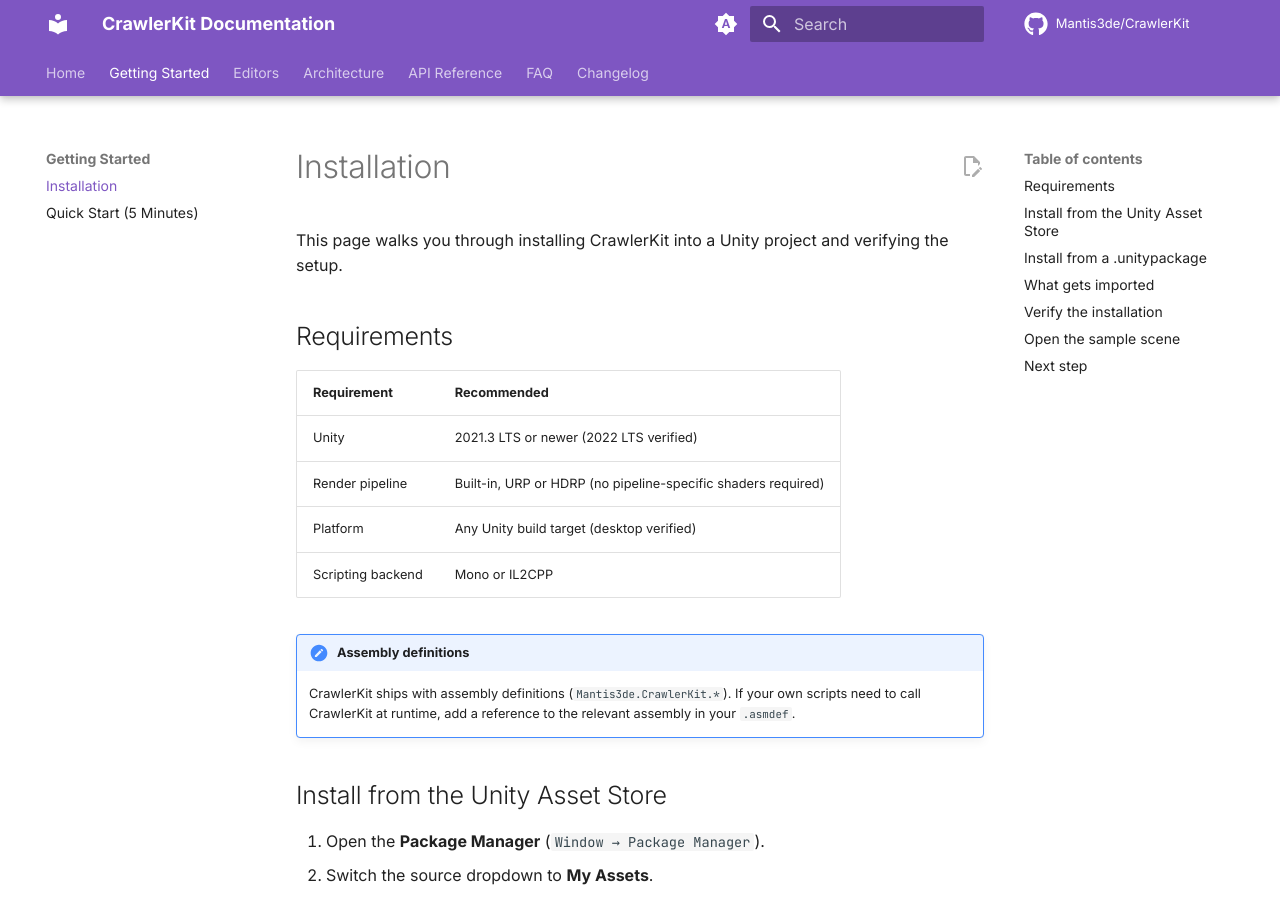
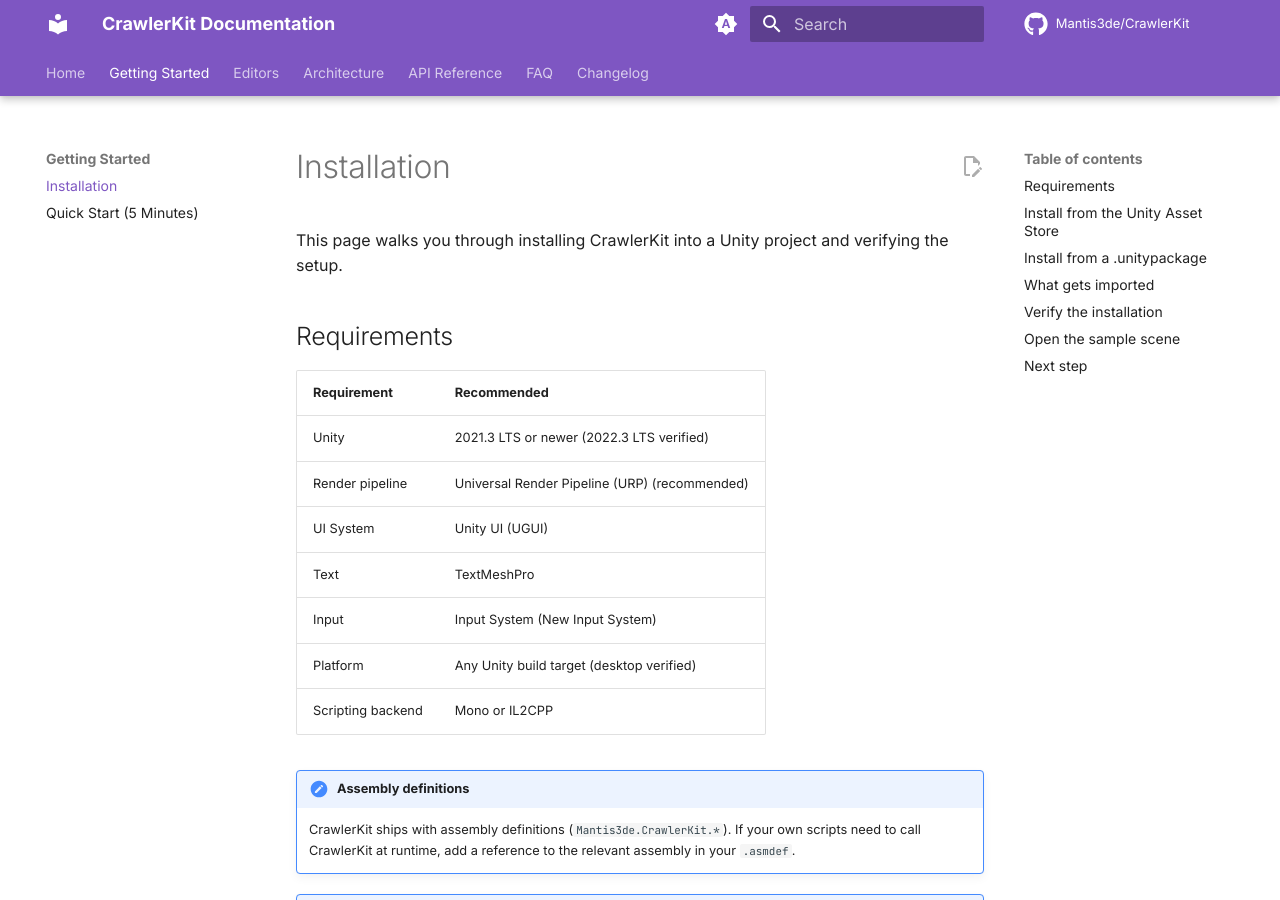
Before and after one commit to mantis3de/CrawlerKit-docs, an MkDocs documentation site: the page built from docs/getting-started/installation.md, in a window 1280 px wide and 900 px high. Built offline with MkDocs 1.6.1 and Material for MkDocs 9.7.7, drawn with Linux system fonts in a browser that asks for light colours; comment, search, counter and statistics services are not loaded; some of the changed text lies outside the part shown.

Commit message:
update docs

```diff
--- a/docs/getting-started/installation.md
+++ b/docs/getting-started/installation.md
@@ -6,13 +6,19 @@
 
 | Requirement | Recommended |
 | --- | --- |
-| Unity | 2021.3 LTS or newer (2022 LTS verified) |
-| Render pipeline | Built-in, URP or HDRP (no pipeline-specific shaders required) |
+| Unity | 2021.3 LTS or newer (2022.3 LTS verified) |
+| Render pipeline | Universal Render Pipeline (URP) (recommended) |
+| UI System | Unity UI (UGUI) |
+| Text | TextMeshPro |
+| Input | Input System (New Input System) |
 | Platform | Any Unity build target (desktop verified) |
 | Scripting backend | Mono or IL2CPP |
 
 !!! note "Assembly definitions"
     CrawlerKit ships with assembly definitions (`Mantis3de.CrawlerKit.*`). If your own scripts need to call CrawlerKit at runtime, add a reference to the relevant assembly in your `.asmdef`.
+
+!!! note "Package Manager dependencies"
+    CrawlerKit relies on Unity Package Manager packages (URP, UGUI, TextMeshPro, Input System). These are automatically resolved by Unity during import and are not included in the asset.
 
 ## Install from the Unity Asset Store
 
```
Also changed, not shown: site/getting-started/installation/index.html, site/search/search_index.json, 1 other file.
